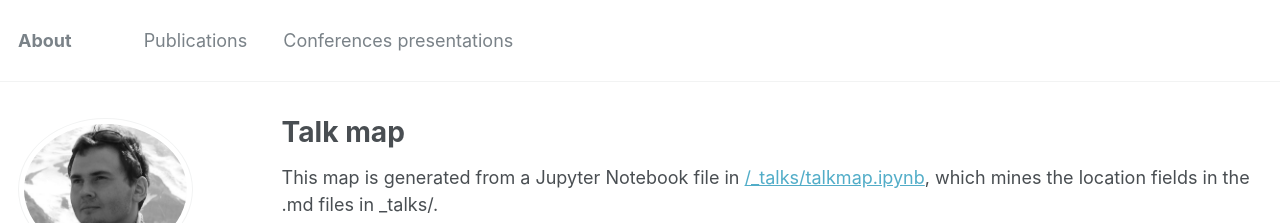
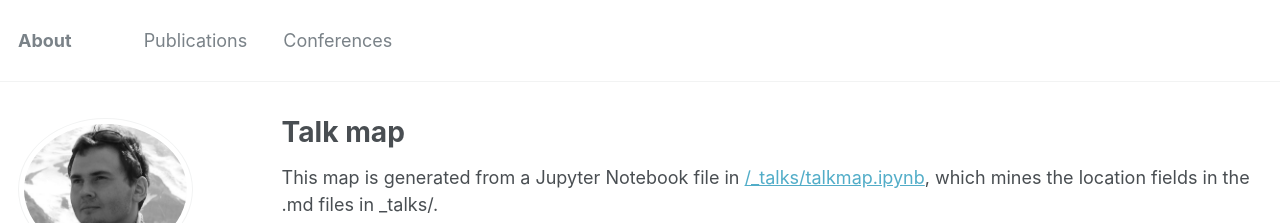
Before and after one commit to ivandam/ivandam.github.io, a Jekyll site: the page built from _pages/talkmap.html, in a window 1280 px wide and 1147 px high. Shown: the top 223 px of the window. Built offline with Jekyll 4.4.1, drawn with Linux system fonts in a browser that asks for light colours; nearby versions of some CDN libraries.

Commit message:
Change conferences menu title

```diff
--- a/_data/navigation.yml
+++ b/_data/navigation.yml
@@ -6,7 +6,7 @@ main:
 #  - title: "Conference presentations"
 #    url: /talks/
 
-  - title: "Conferences presentations"
+  - title: "Conferences"
     url: /conferences/
 
  # - title: "Teaching"
```
